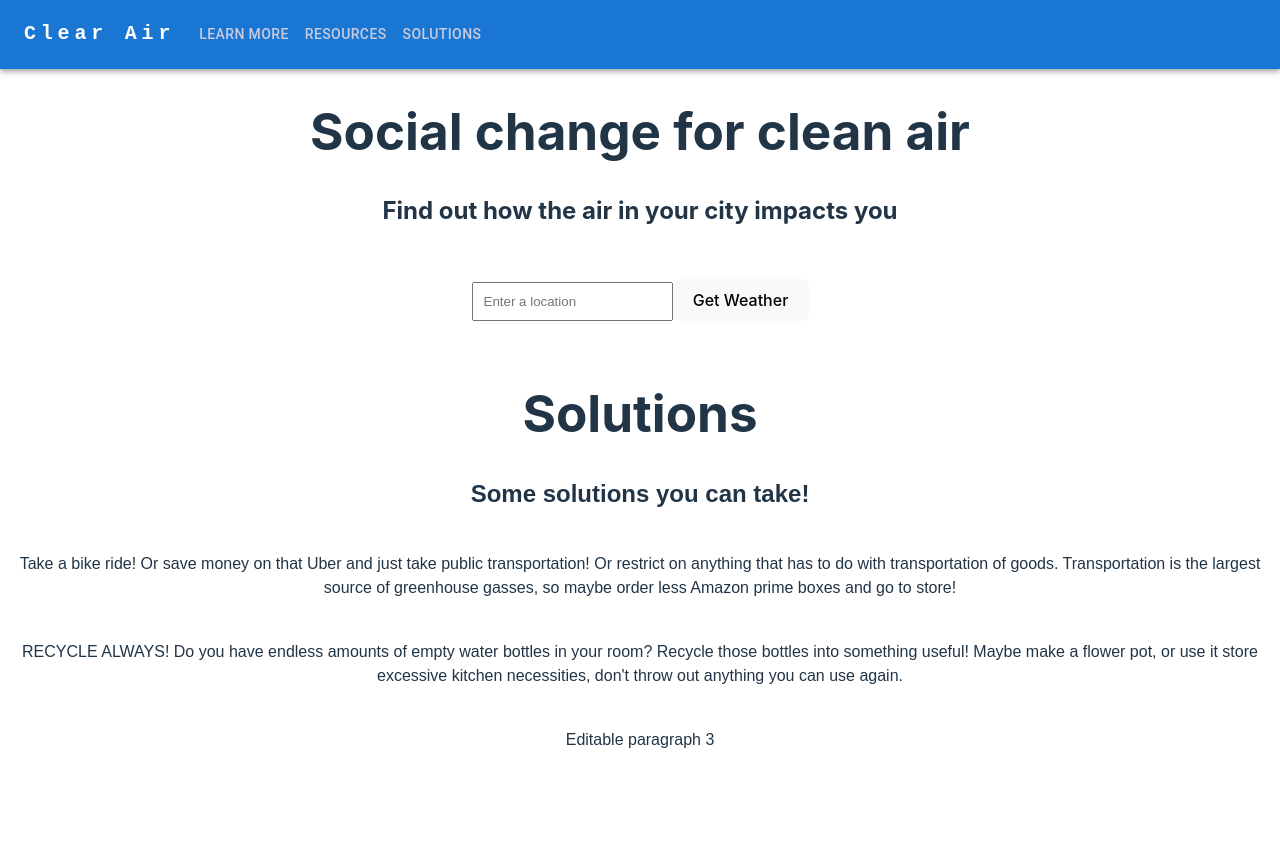
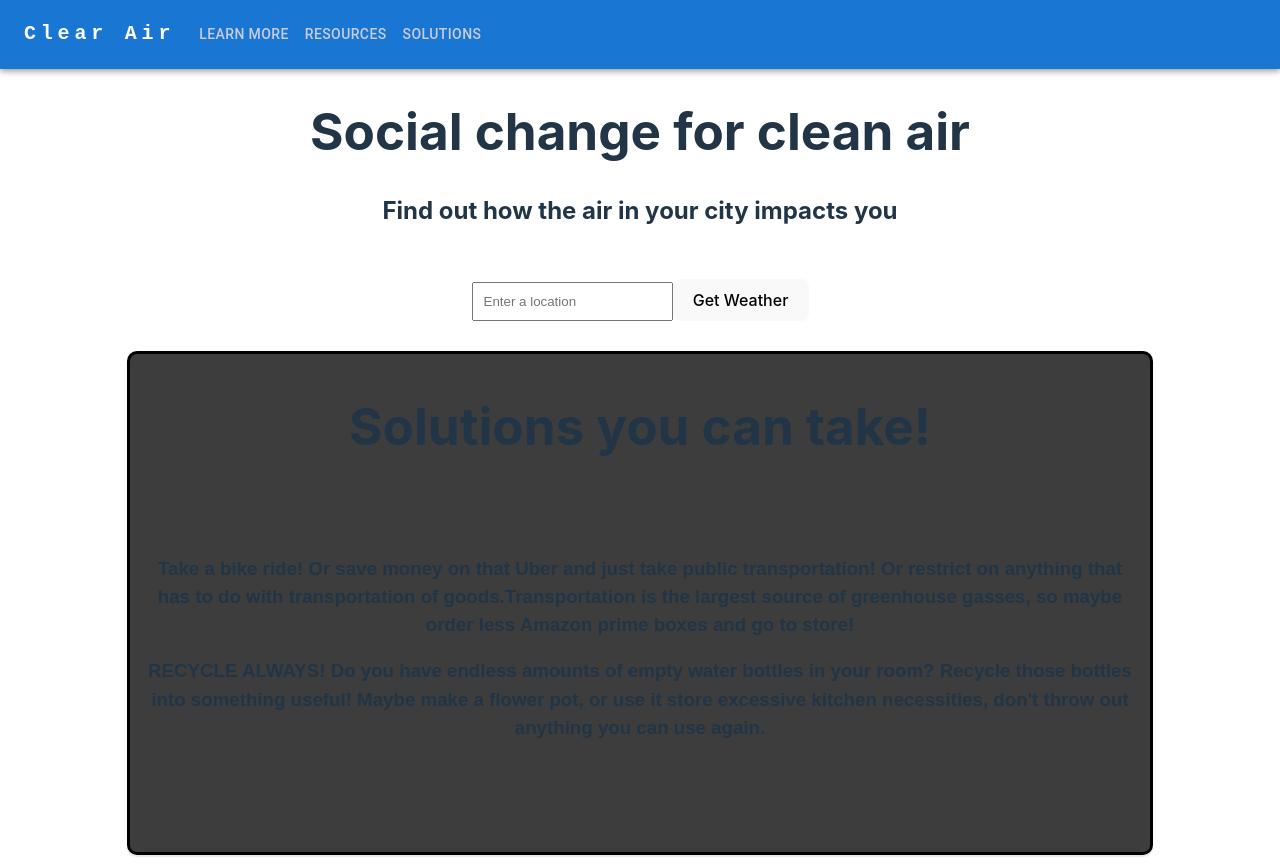
Before and after one commit to caesarc6/JJ_Hack_23, a React (Vite) app in the folder team_sanpellegrino/: page /Solutions in a window 1280 px wide. Before the commit the page ends 800 px from the top, so only its background shows below. Built offline with nearby package versions, Linux system fonts and the light colour scheme.

Commit message:
rysolution

```diff
--- a/team_sanpellegrino/src/App.css
+++ b/team_sanpellegrino/src/App.css
@@ -75,6 +75,18 @@
   text-align: center;
 }
 
+.data-box2 {
+  background-color: #3d3d3d;
+  border: 3px solid #000000;
+  border-radius: 10px;
+  box-shadow: 0 2px 2px rgba(0, 0, 0, 0.1);
+  margin: 0 auto;
+  margin-bottom: 10px;
+  max-width: 1000px;
+  padding: 10px;
+  text-align: center;
+}
+
 .learn-more-page-container p, li {
   text-align: start;
   margin-left: 3em;
--- a/team_sanpellegrino/src/components/Solutions.jsx
+++ b/team_sanpellegrino/src/components/Solutions.jsx
@@ -2,24 +2,16 @@ import React from 'react'
 
 function Solutions() {
     return(
-        <div>
-            <h1>Solutions</h1>
-            <h2 style={{ fontFamily: 'Arial' }}>Some solutions you can take!</h2>
-            <div style={{ textAlign: 'center' }}>
-            <p contentEditable style={{ fontFamily: 'Arial', margin: '40px auto' }}>
-                Take a bike ride! Or save money on that Uber and just take public transportation! Or restrict
-                on anything that has to do with transportation of goods. Transportation is the largest
-                source of greenhouse gasses, so maybe order less Amazon prime boxes and go to store!
+        <div className='data-box2' style={{ textAlign: 'center' }}>
+            <h1>Solutions you can take!</h1>
+            <p contentEditable style={{ fontFamily: 'Arial', margin: '100px auto' }}>
+                <h3>Take a bike ride! Or save money on that Uber and just take public transportation! Or restrict
+                on anything that has to do with transportation of goods.Transportation is the largest
+                source of greenhouse gasses, so maybe order less Amazon prime boxes and go to store!</h3>
+                <h3>RECYCLE ALWAYS! Do you have endless amounts of empty water bottles in your room? Recycle those bottles
+                into something useful! Maybe make a flower pot, or use it store excessive kitchen necessities,
+                don't throw out anything you can use again.</h3>
             </p>
-            <p contentEditable style={{ fontFamily: 'Arial', margin: '40px auto' }}>
-                RECYCLE ALWAYS! Do you have endless amounts of empty water bottles in your room? Recycle those bottles
-                into something useful! Maybe make a flower pot, or use it store excessive kitchen necessities,
-                don't throw out anything you can use again.
-            </p>
-            <p contentEditable style={{ fontFamily: 'Arial', margin: '40px auto' }}>
-                Editable paragraph 3
-            </p>
-            </div>
         </div>
     )
 }
```
